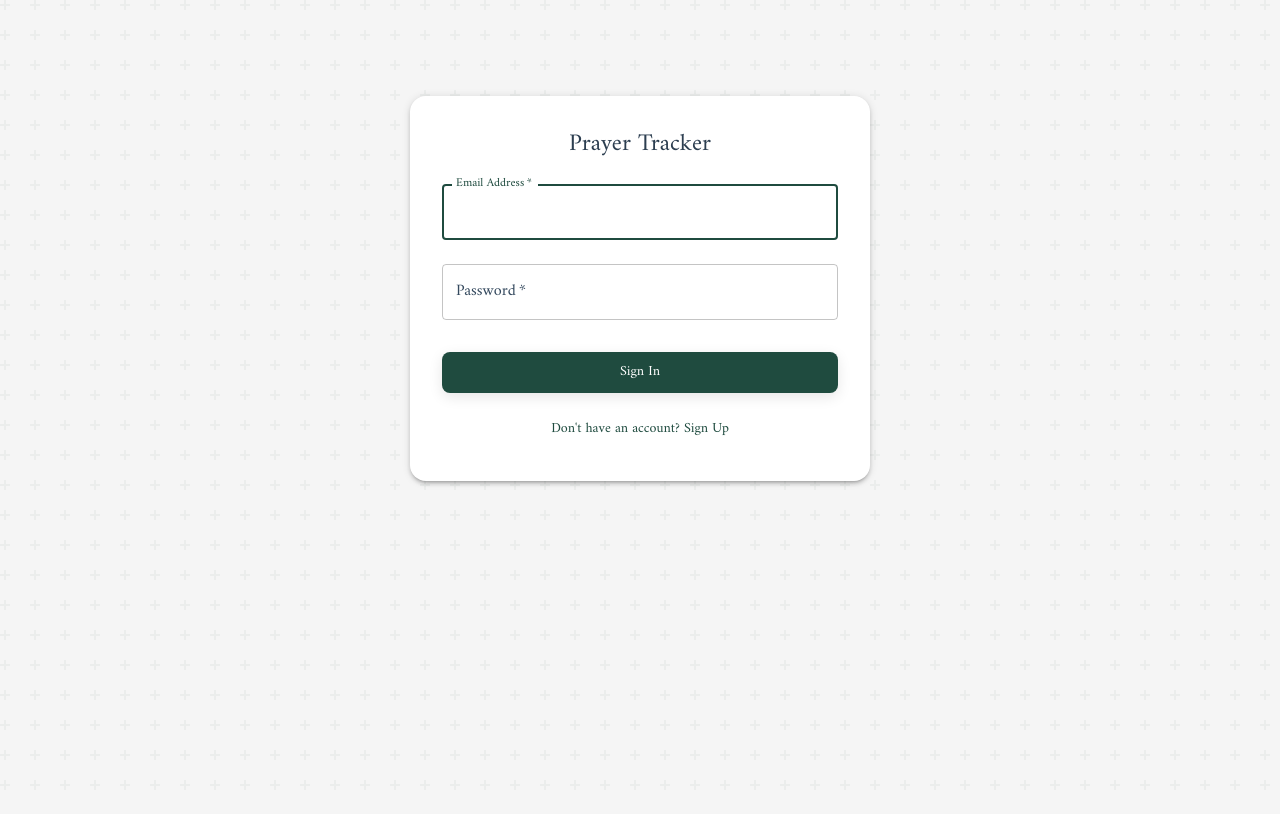
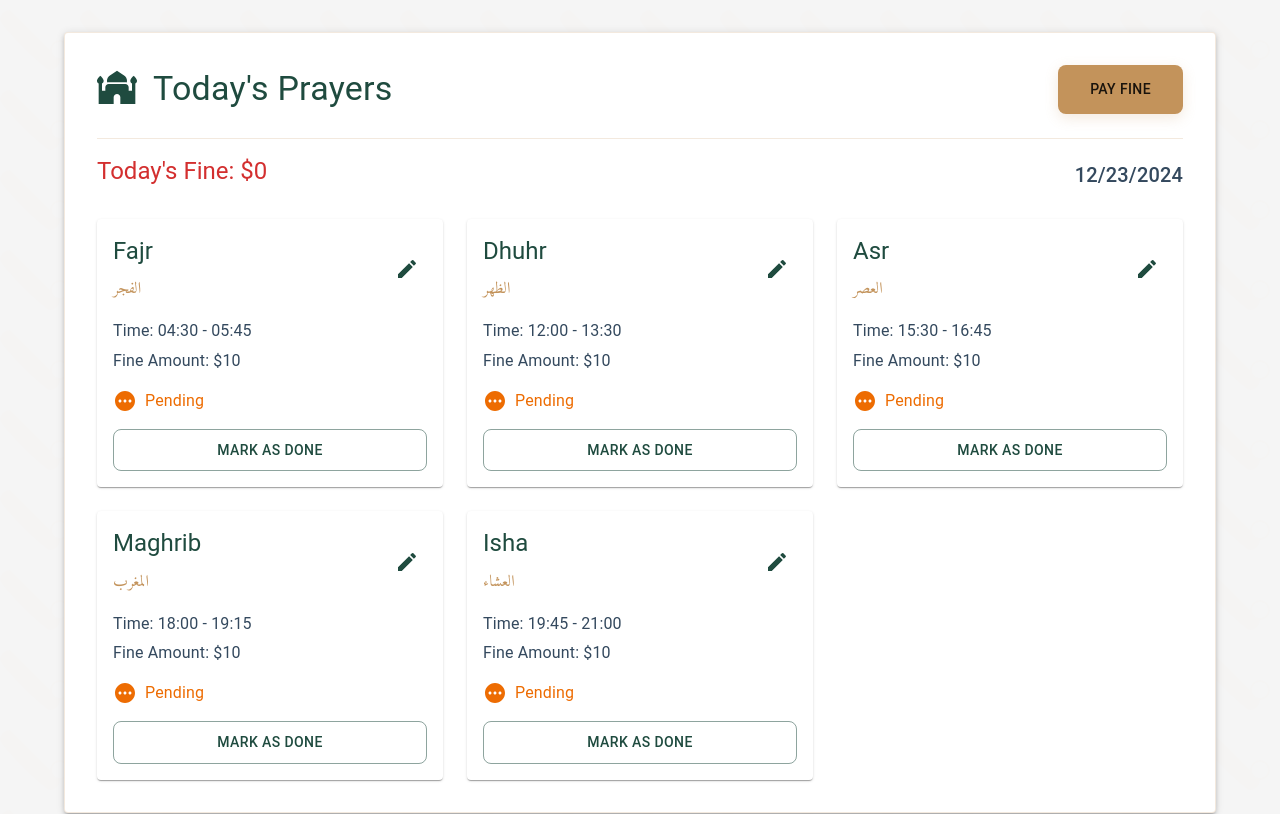
Before and after one commit to m4mansoor/prayer-tracker, a React (Vite) app: page / in a window 1280 px wide. Shown: the top 814 px of the page. Built offline with nearby package versions, Linux system fonts and the light colour scheme.

Commit message:
Initial commit of Prayer Tracker web app

```diff
--- a/package.json
+++ b/package.json
@@ -27,6 +27,7 @@
     "@eslint/js": "^9.17.0",
     "@types/react": "^18.3.17",
     "@types/react-dom": "^18.3.5",
+    "@types/uuid": "^10.0.0",
     "@vitejs/plugin-react": "^4.3.4",
     "eslint": "^9.17.0",
     "eslint-plugin-react-hooks": "^5.0.0",
--- a/src/App.tsx
+++ b/src/App.tsx
@@ -1,23 +1,19 @@
-import { useState } from 'react'
-import reactLogo from './assets/react.svg'
-import viteLogo from '/vite.svg'
-import './App.css'
-import { BrowserRouter as Router, Routes, Route } from 'react-router-dom'
-import { ThemeProvider, createTheme } from '@mui/material'
-import { LocalizationProvider } from '@mui/x-date-pickers'
-import { AdapterDateFns } from '@mui/x-date-pickers/AdapterDateFns'
-import LoginPage from './pages/LoginPage'
-import HomePage from './pages/HomePage'
+import { BrowserRouter as Router, Routes, Route } from 'react-router-dom';
+import { ThemeProvider, createTheme } from '@mui/material';
+import { LocalizationProvider } from '@mui/x-date-pickers';
+import { AdapterDateFns } from '@mui/x-date-pickers/AdapterDateFns';
+import HomePage from './pages/HomePage';
+import LoginPage from './pages/LoginPage';
 
 const theme = createTheme({
   palette: {
     primary: {
-      main: '#1F4B3F', // Deep Islamic green
+      main: '#1F4B3F',
       light: '#2E7D32',
       dark: '#1B5E20',
     },
     secondary: {
-      main: '#C3935B', // Golden accent
+      main: '#C3935B',
       light: '#D4AF37',
       dark: '#B8860B',
     },
@@ -30,65 +26,21 @@ const theme = createTheme({
       secondary: '#34495E',
     },
   },
-  typography: {
-    fontFamily: '"Amiri", "Roboto", "Arial", sans-serif',
-    h4: {
-      fontWeight: 600,
-      letterSpacing: '0.5px',
-    },
-    h5: {
-      fontWeight: 500,
-    },
-  },
-  components: {
-    MuiCard: {
-      styleOverrides: {
-        root: {
-          borderRadius: 16,
-          background: 'linear-gradient(145deg, #ffffff 0%, #f5f5f5 100%)',
-          boxShadow: '0 4px 20px rgba(0, 0, 0, 0.1)',
-        },
-      },
-    },
-    MuiButton: {
-      styleOverrides: {
-        root: {
-          borderRadius: 8,
-          textTransform: 'none',
-          fontWeight: 500,
-          padding: '8px 24px',
-        },
-        contained: {
-          boxShadow: '0 4px 14px rgba(0, 0, 0, 0.1)',
-        },
-      },
-    },
-    MuiPaper: {
-      styleOverrides: {
-        root: {
-          borderRadius: 16,
-          backgroundImage: 'linear-gradient(135deg, rgba(255,255,255,0.9) 0%, rgba(255,255,255,0.95) 100%)',
-          backdropFilter: 'blur(10px)',
-        },
-      },
-    },
-  },
 });
 
 function App() {
   return (
-    <ThemeProvider theme={theme}>
-      <LocalizationProvider dateAdapter={AdapterDateFns}>
-        <Router>
+    <Router>
+      <ThemeProvider theme={theme}>
+        <LocalizationProvider dateAdapter={AdapterDateFns}>
           <Routes>
-            <Route path="/" element={<LoginPage />} />
+            <Route path="/" element={<HomePage />} />
             <Route path="/login" element={<LoginPage />} />
-            <Route path="/home" element={<HomePage />} />
           </Routes>
-        </Router>
-      </LocalizationProvider>
-    </ThemeProvider>
-  )
+        </LocalizationProvider>
+      </ThemeProvider>
+    </Router>
+  );
 }
 
-export default App
+export default App;
--- a/src/pages/LoginPage.tsx
+++ b/src/pages/LoginPage.tsx
@@ -1,83 +1,53 @@
 import React, { useState } from 'react';
-import { Box, TextField, Button, Typography, Container, Paper } from '@mui/material';
+import { Container, Paper, TextField, Button, Typography, Box } from '@mui/material';
 import { useNavigate } from 'react-router-dom';
-import axios from 'axios';
-
-const API_URL = 'http://localhost:8000';
 
 const LoginPage: React.FC = () => {
-  const [email, setEmail] = useState('');
+  const navigate = useNavigate();
+  const [username, setUsername] = useState('');
   const [password, setPassword] = useState('');
-  const navigate = useNavigate();
 
   const handleLogin = async (e: React.FormEvent) => {
     e.preventDefault();
-    try {
-      // TODO: Implement actual login
-      // For now, just navigate to home
-      navigate('/home');
-    } catch (error) {
-      console.error('Login error:', error);
-    }
+    // For now, just navigate to home on any login attempt
+    navigate('/');
   };
 
   return (
-    <Container component="main" maxWidth="xs">
-      <Box
-        sx={{
-          marginTop: 8,
-          display: 'flex',
-          flexDirection: 'column',
-          alignItems: 'center',
-        }}
-      >
-        <Paper elevation={3} sx={{ p: 4, width: '100%' }}>
-          <Typography component="h1" variant="h5" align="center" gutterBottom>
+    <Container maxWidth="sm" sx={{ mt: 8 }}>
+      <Paper elevation={3} sx={{ p: 4 }}>
+        <Typography variant="h4" align="center" gutterBottom>
           Prayer Tracker
         </Typography>
-          <Box component="form" onSubmit={handleLogin} sx={{ mt: 1 }}>
+        <Box component="form" onSubmit={handleLogin} sx={{ mt: 2 }}>
           <TextField
+            fullWidth
+            label="Username"
+            value={username}
+            onChange={(e) => setUsername(e.target.value)}
             margin="normal"
             required
-              fullWidth
-              id="email"
-              label="Email Address"
-              name="email"
-              autoComplete="email"
-              autoFocus
-              value={email}
-              onChange={(e) => setEmail(e.target.value)}
           />
           <TextField
+            fullWidth
+            label="Password"
+            type="password"
+            value={password}
+            onChange={(e) => setPassword(e.target.value)}
             margin="normal"
             required
-              fullWidth
-              name="password"
-              label="Password"
-              type="password"
-              id="password"
-              autoComplete="current-password"
-              value={password}
-              onChange={(e) => setPassword(e.target.value)}
           />
           <Button
             type="submit"
             fullWidth
             variant="contained"
+            color="primary"
             sx={{ mt: 3, mb: 2 }}
           >
-              Sign In
-            </Button>
-            <Button
-              fullWidth
-              variant="text"
-              onClick={() => navigate('/signup')}
-            >
-              Don't have an account? Sign Up
+            Login
           </Button>
         </Box>
       </Paper>
-      </Box>
     </Container>
   );
 };
```
Also changed, not shown: 1 other file (tests, documents, lock files or other folders). Lines whose indentation alone changed are shown as unchanged.
